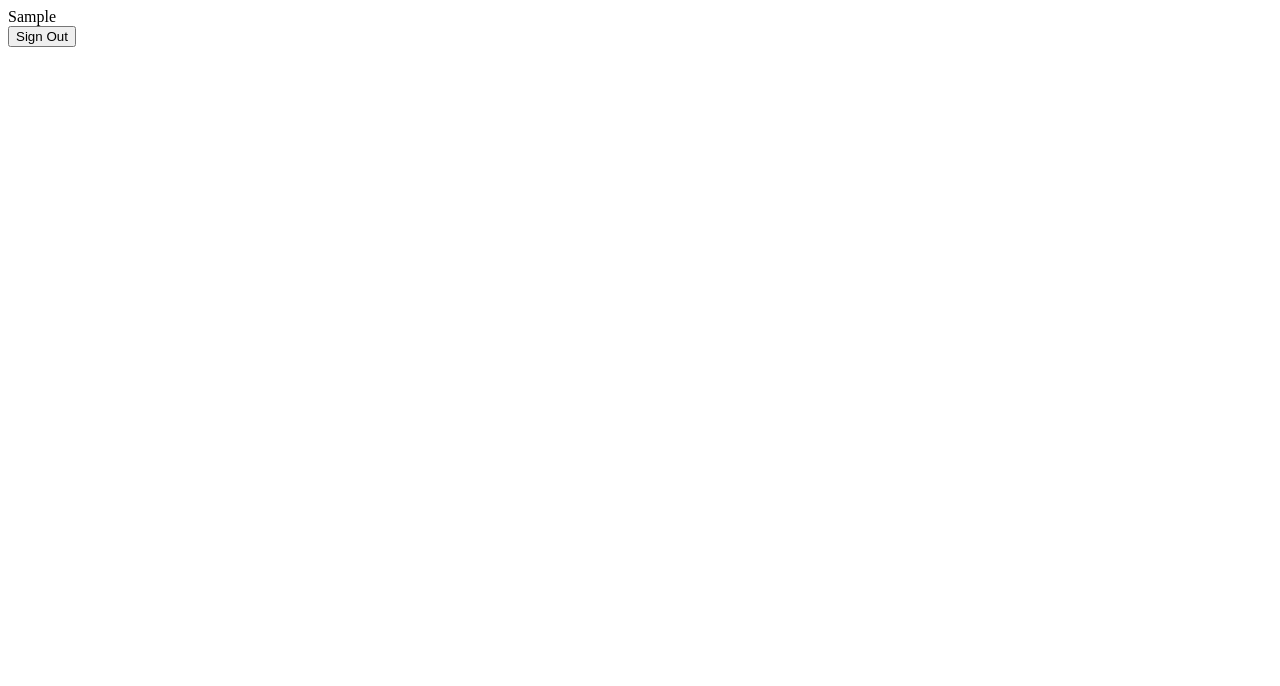
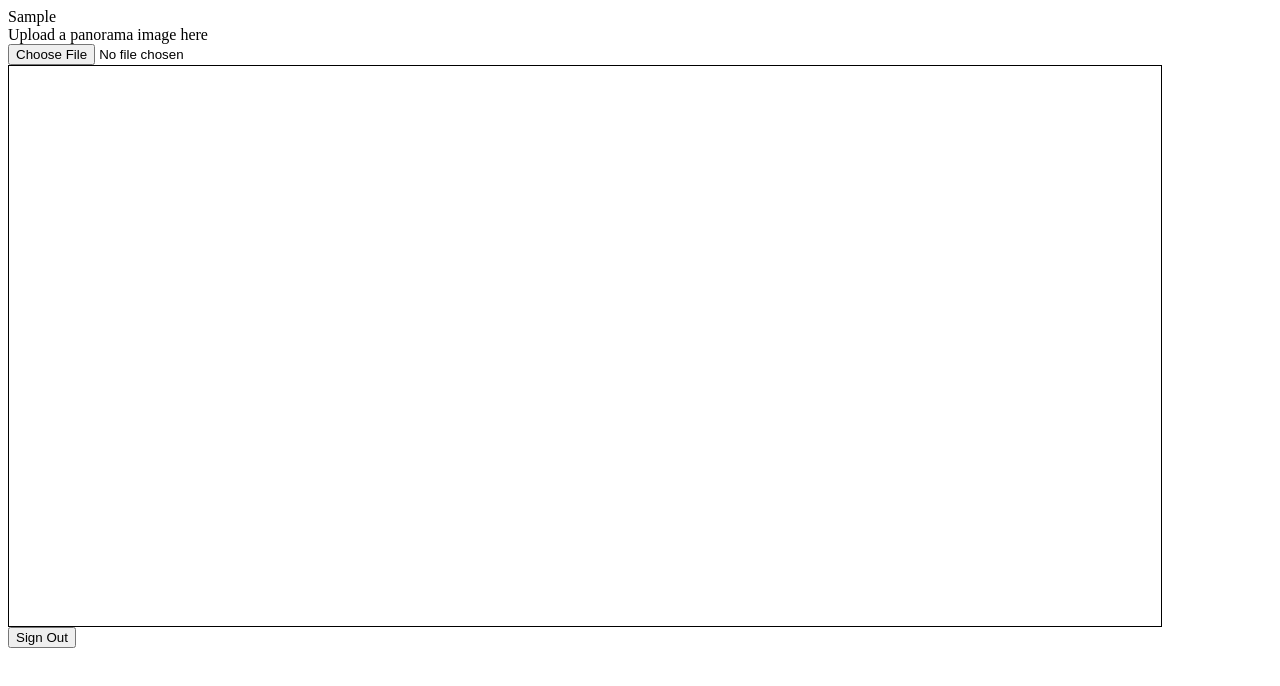
Before and after one commit to glue-labs/3D-photo-viewer, a React (Create React App) app: page /login in a window 1280 px wide. Both pictures are taken after typing "Sample", "Sample" into the empty fields and a click on the button "Submit". Shown: the top 686 px of the page. Built offline with nearby package versions, Linux system fonts and the light colour scheme.

Commit message:
integrated 360 view

```diff
--- a/src/routes/Dashboard/index.tsx
+++ b/src/routes/Dashboard/index.tsx
@@ -1,11 +1,45 @@
+import { useEffect, useState } from "react";
+import { Viewer } from "photo-sphere-viewer";
+import "photo-sphere-viewer/dist/photo-sphere-viewer.css";
+
 import { useLoginHook } from "../../store/hooks/userAuth";
 
 const Dashboard = () => {
   const { logoutUserHandler, userName } = useLoginHook();
+  const [image, setImage] = useState(undefined as any);
+
+  useEffect(() => {
+    if (document.querySelector("#viewer")) {
+    }
+  }, []);
+
+  const setViewer = (imageURL: any) => {
+    new Viewer({
+      container: document.querySelector("#viewer"),
+      panorama: imageURL,
+    } as any);
+  };
+
+  const handleOnImageUpload = (e: any) => {
+    if (e.target.files[0] && !image) {
+      setImage(URL.createObjectURL(e.target.files[0]));
+      setViewer(URL.createObjectURL(e.target.files[0]));
+    }
+  };
 
   return (
     <div>
       <div>{userName}</div>
+      <div>Upload a panorama image here</div>
+      <input
+        type="file"
+        accept="image/*"
+        onChange={(e) => handleOnImageUpload(e)}
+      />
+      <div
+        id="viewer"
+        style={{ width: "90vw", height: "70vh", border: "solid 1px black" }}
+      ></div>
       <button onClick={logoutUserHandler}>Sign Out</button>
     </div>
   );
```
Also changed, not shown: package.json (+5 -4 lines), 2 other files (tests, documents, lock files or other folders).
